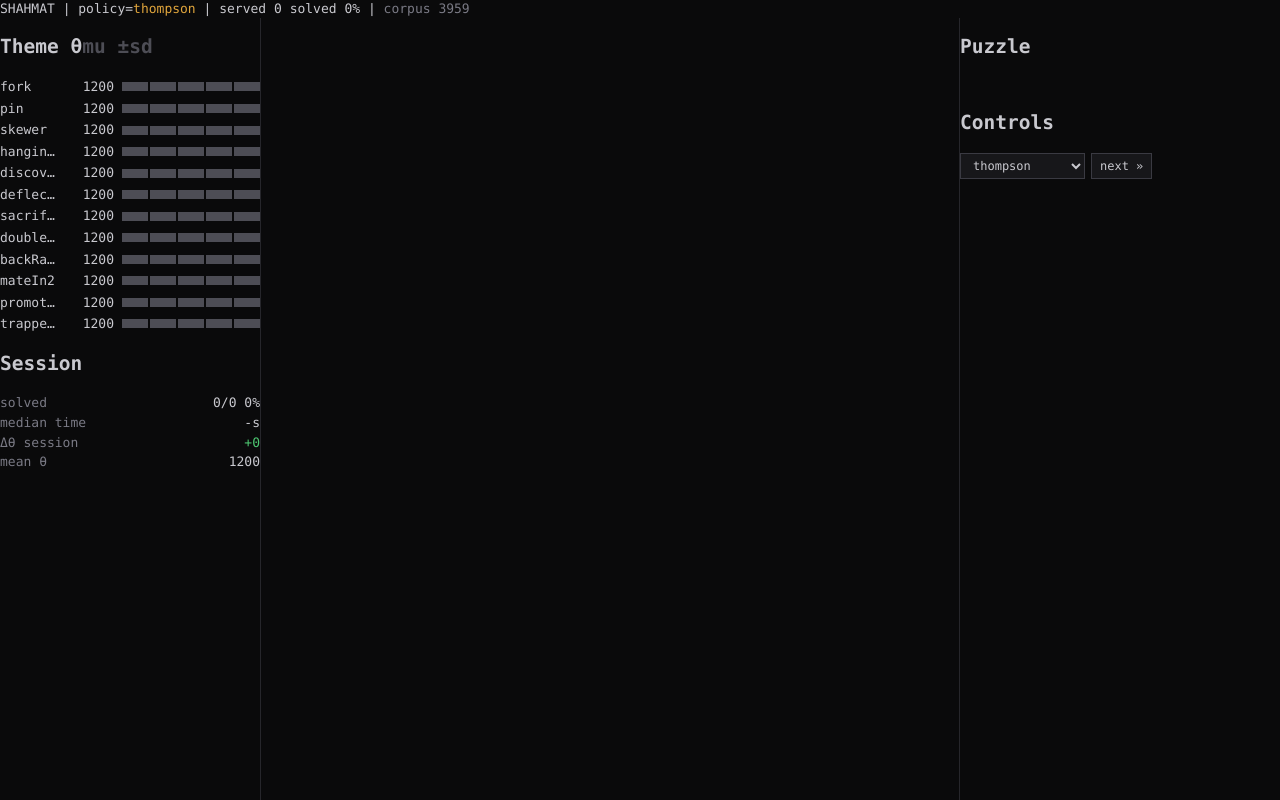
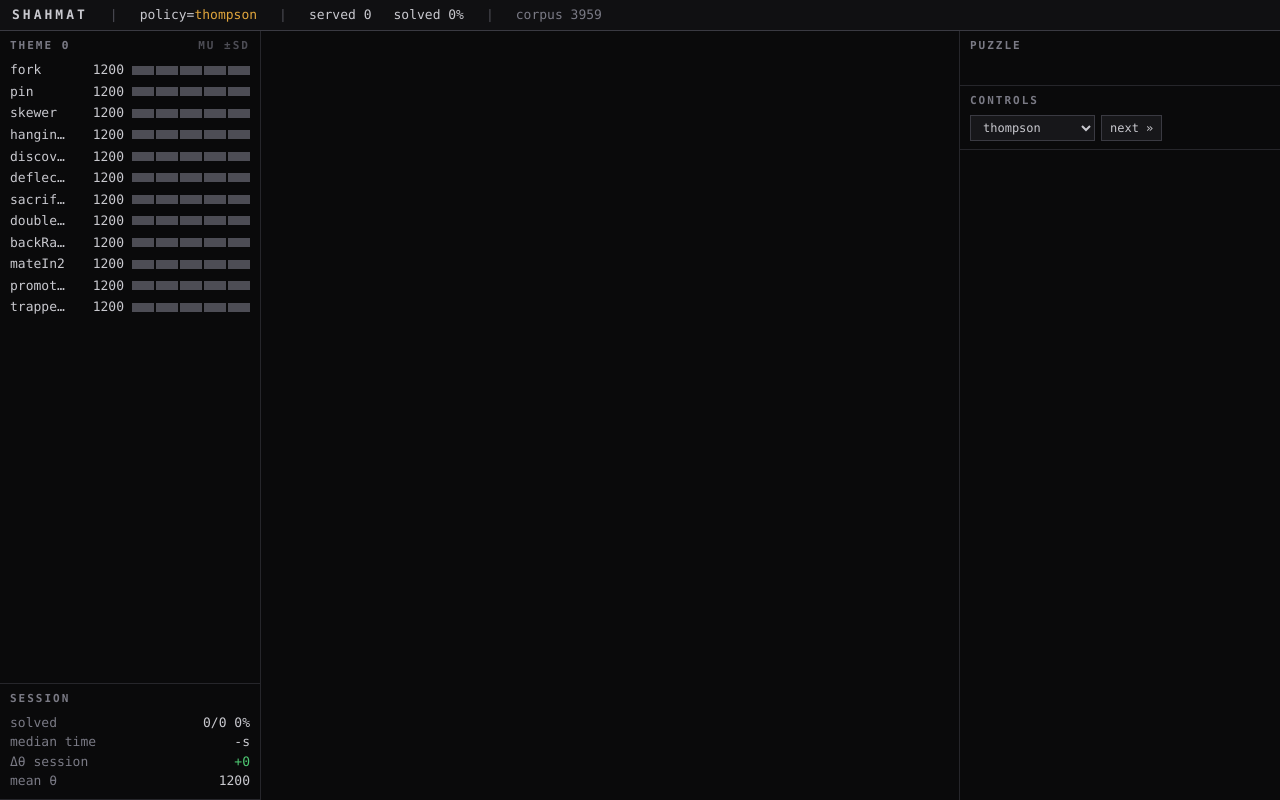
Before and after one commit to theruknology/shahmat2, a website built with Vite: page web/index.html in a window 1280 px wide. Built offline with nearby package versions, Linux system fonts and the light colour scheme; what chessground would draw is missing.

Commit message:
Instrument-panel styling: status bar, panels, greyscale board

```diff
--- a/web/src/style.css
+++ b/web/src/style.css
@@ -59,6 +59,34 @@ body {
   color: var(--ink-faint);
 }
 
+/* status bar */
+.statusbar {
+  display: flex;
+  gap: 22px;
+  align-items: center;
+  padding: 6px 12px;
+  border-bottom: 1px solid var(--line-bright);
+  background: var(--panel);
+  white-space: nowrap;
+  overflow: hidden;
+}
+.statusbar .brand {
+  letter-spacing: 3px;
+  font-weight: 700;
+  color: var(--ink);
+}
+.statusbar .sep {
+  color: var(--ink-faint);
+}
+.blink {
+  animation: blink 1.1s steps(2, start) infinite;
+}
+@keyframes blink {
+  to {
+    opacity: 0.25;
+  }
+}
+
 /* main grid */
 .grid {
   flex: 1;
@@ -78,6 +106,26 @@ body {
   align-items: center;
   justify-content: center;
   padding: 14px;
+}
+
+.panel {
+  border-bottom: 1px solid var(--line);
+  padding: 8px 10px;
+  min-height: 0;
+  overflow: auto;
+}
+.panel.grow {
+  flex: 1;
+}
+.panel h2 {
+  margin: 0 0 6px;
+  font-size: 11px;
+  font-weight: 600;
+  letter-spacing: 2px;
+  color: var(--ink-dim);
+  text-transform: uppercase;
+  display: flex;
+  justify-content: space-between;
 }
 
 /* theme heatmap rows */
@@ -141,6 +189,11 @@ body {
   position: relative;
   display: block;
 }
+/* brown.css draws dark squares as a 20%-black opacity overlay on this color,
+   so overriding the background-color yields a greyscale board for free. */
+cg-board {
+  background-color: #33333a !important;
+}
 
 /* controls */
 .controls {
```
